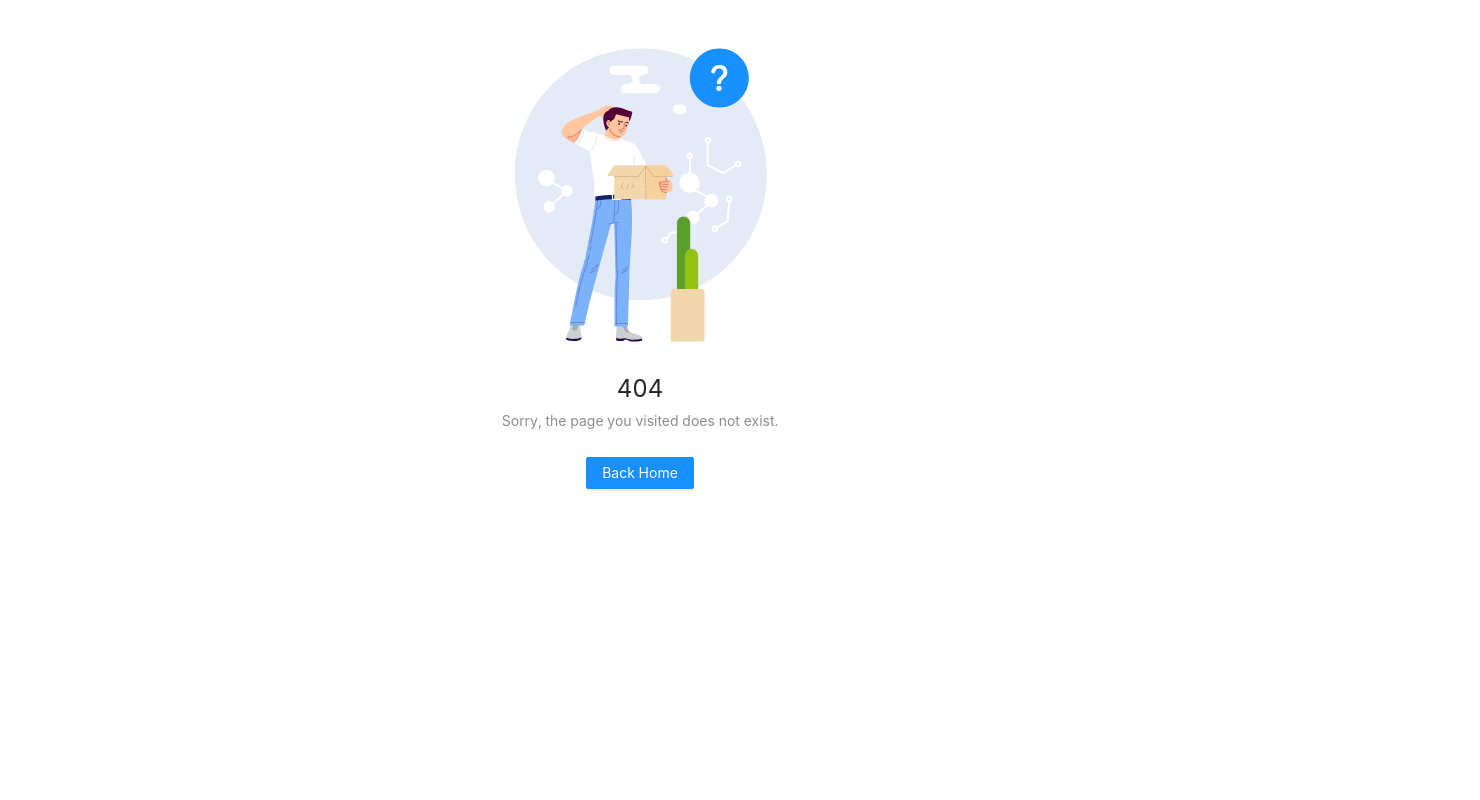
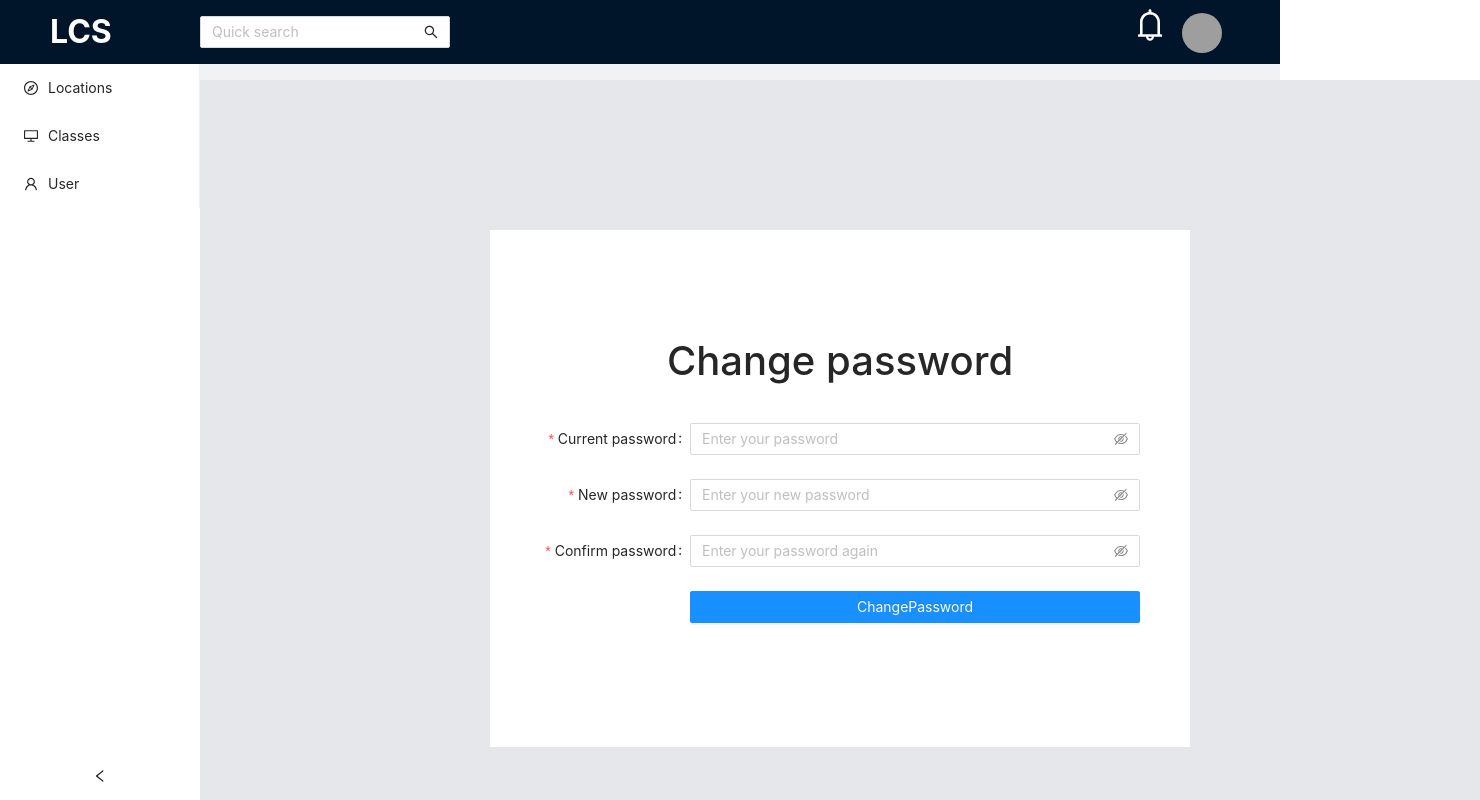
Before and after one commit to welab2022/LCS2-Frontend, a React (Create React App) app: page /changepassword in a window 1280 px wide. Before the commit this address had no page. Shown: the top 800 px of the page, 1480 px wide, since content can reach past the window. Built offline with nearby package versions, Linux system fonts and the light colour scheme; grey boxes are pictures that could not be loaded.

Commit message:
user can login, logout, list user, add user, reset password

```diff
--- a/src/App.js
+++ b/src/App.js
@@ -5,6 +5,8 @@ import { Login } from "./Pages/Login";
 import { PrivatePage } from "./Pages/PrivatePage";
 import { NotFound } from "./Pages/NotFound";
 import { Users } from "./Pages/Users";
+import { ChangePassword } from "./Pages/ChangePassword";
+import { AddUser } from "./Pages/AddUser";
 
 const App = () => {
   return (
@@ -13,7 +15,7 @@ const App = () => {
         path="/"
         element={
           <PrivatePage>
-            <Locations />
+            <Users />
           </PrivatePage>
         }
       ></Route>
@@ -33,7 +35,16 @@ const App = () => {
           </PrivatePage>
         }
       />
+      <Route
+        path="users/add"
+        element={
+          <PrivatePage>
+            <AddUser></AddUser>
+          </PrivatePage>
+        }
+      />
       <Route path="/login" element={<Login />} />
+      <Route path="/changepassword" element={<ChangePassword />} />
       <Route path="*" element={<NotFound />}></Route>
     </Routes>
   );
--- a/src/Layout/Header.jsx
+++ b/src/Layout/Header.jsx
@@ -3,20 +3,30 @@ import { SearchOutlined, BellOutlined } from "@ant-design/icons";
 import { Layout, AutoComplete, Input, Avatar, Menu, Dropdown } from "antd";
 import { useNavigate } from "react-router-dom";
 import useLocalStore from "../hook/useLocalStorage";
+import { usePost } from "../api";
 
 export const Header = () => {
   let navigate = useNavigate();
-  const { name } = useLocalStore();
+  const { name, email } = useLocalStore();
+  const { fetchPost } = usePost();
 
   const opts = [
     {
       title: "Logout",
       cb: () => {
+        fetchPost("auth/logout", {
+          email: email,
+        });
         window.localStorage.removeItem("email");
-        window.localStorage.removeItem("API");
         window.localStorage.removeItem("name");
 
         navigate("/");
+      },
+    },
+    {
+      title: "Change password",
+      cb: () => {
+        navigate("/changepassword");
       },
     },
   ];
--- /dev/null
+++ b/src/Pages/AddUser.jsx
@@ -0,0 +1,111 @@
+import React from "react";
+import { Button, Form, Input, notification } from "antd";
+import { useNavigate } from "react-router-dom";
+import { usePost } from "../api";
+import { Layout } from "../Layout/Layout";
+
+export const AddUser = () => {
+  let navigate = useNavigate();
+  const { fetchPost, isLoading, result } = usePost();
+  const openNotificationWithIcon = (type, message = "", des = "") => {
+    notification[type]({
+      message: message,
+      description: des,
+    });
+  };
+  const onFinish = (values) => {
+    fetchPost("auth/adduser", values);
+  };
+  React.useEffect(() => {
+    if (result.Status === "error") {
+      openNotificationWithIcon("error", result.Message);
+    } else if (result.Status === "User added!") {
+      openNotificationWithIcon("success", "Add user successfully");
+      navigate("/");
+    }
+  }, [result, navigate]);
+  return (
+    <Layout>
+      <div className="relative w-screen min-h-screen m-0 p-0 bg-[#e5e7eb]">
+        <div className="absolute w-[700px] m-auto top-[150px] left-0 right-0 pt-[100px] pb-[100px] pl-[50px] pr-[50px] bg-[white]">
+          <h1 className="text-center text-[40px] mb-[30px]">Change password</h1>
+
+          <Form
+            name="AddUser"
+            labelCol={{ span: 6 }}
+            wrapperCol={{ span: 18 }}
+            initialValues={{ remember: true }}
+            onFinish={onFinish}
+            autoComplete="off"
+          >
+            <Form.Item
+              label="Email"
+              name="email"
+              rules={[
+                {
+                  required: true,
+                  message: "Please input your email",
+                  min: 8,
+                },
+              ]}
+            >
+              <Input type="email" placeholder="Enter your email" />
+            </Form.Item>
+
+            <Form.Item
+              label="First name"
+              name="first_name"
+              rules={[
+                {
+                  required: true,
+                  message: "Please input first name",
+                },
+              ]}
+            >
+              <Input placeholder="Enter your first name" />
+            </Form.Item>
+            <Form.Item
+              label="Last name"
+              name="last_name"
+              rules={[
+                {
+                  required: true,
+                  message: "Please input last name",
+                },
+              ]}
+            >
+              <Input placeholder="Enter your last name" />
+            </Form.Item>
+
+            <Form.Item
+              label="Password"
+              name="password"
+              rules={[
+                {
+                  required: true,
+                  message:
+                    "Please input password again with minimum 8 character!",
+                  min: 8,
+                },
+              ]}
+            >
+              <Input.Password placeholder="Enter your password again" />
+            </Form.Item>
+
+            <Form.Item wrapperCol={{ offset: 6, span: 18 }}>
+              <Button
+                id="AddUser"
+                type="primary"
+                htmlType="submit"
+                style={{ width: "100%" }}
+                loading={isLoading}
+              >
+                AddUser
+              </Button>
+            </Form.Item>
+          </Form>
+        </div>
+      </div>
+    </Layout>
+  );
+};
--- /dev/null
+++ b/src/Pages/ChangePassword.jsx
@@ -0,0 +1,113 @@
+import React from "react";
+import { Button, Form, Input, notification } from "antd";
+import { useNavigate } from "react-router-dom";
+import { usePost } from "../api";
+import { Layout } from "../Layout/Layout";
+import useLocalStore from "../hook/useLocalStorage";
+
+export const ChangePassword = () => {
+  let navigate = useNavigate();
+  const { email } = useLocalStore();
+  const { fetchPost, isLoading, result } = usePost();
+  const openNotificationWithIcon = (type, message = "", des = "") => {
+    notification[type]({
+      message: message,
+      description: des,
+    });
+  };
+  const onFinish = (values) => {
+    console.log({ values });
+    if (values.new_password !== values.confirm_password) {
+      openNotificationWithIcon("warning", "New password not match");
+      return;
+    }
+    delete values.confirm_password;
+    fetchPost("auth/changepwd", {
+      email: email,
+      ...values,
+    });
+  };
+  React.useEffect(() => {
+    if (result.error) {
+      openNotificationWithIcon("error", "Fail to change password");
+    }
+    if (result.Status) {
+      openNotificationWithIcon("success", "Password changed successfully");
+      navigate("/");
+    }
+  }, [result, navigate]);
+  return (
+    <Layout>
+      <div className="relative w-screen min-h-screen m-0 p-0 bg-[#e5e7eb]">
+        <div className="absolute w-[700px] m-auto top-[150px] left-0 right-0 pt-[100px] pb-[100px] pl-[50px] pr-[50px] bg-[white]">
+          <h1 className="text-center text-[40px] mb-[30px]">Change password</h1>
+
+          <Form
+            name="changePassword"
+            labelCol={{ span: 6 }}
+            wrapperCol={{ span: 18 }}
+            initialValues={{ remember: true }}
+            onFinish={onFinish}
+            autoComplete="off"
+          >
+            <Form.Item
+              label="Current password"
+              name="old_password"
+              rules={[
+                {
+                  required: true,
+                  message:
+                    "Please input your password with minimum 8 character!",
+                  min: 8,
+                },
+              ]}
+            >
+              <Input.Password placeholder="Enter your password" />
+            </Form.Item>
+
+            <Form.Item
+              label="New password"
+              name="new_password"
+              rules={[
+                {
+                  required: true,
+                  message:
+                    "Please input new password with minimum 8 character!",
+                  min: 8,
+                },
+              ]}
+            >
+              <Input.Password placeholder="Enter your new password" />
+            </Form.Item>
+            <Form.Item
+              label="Confirm password"
+              name="confirm_password"
+              rules={[
+                {
+                  required: true,
+                  message:
+                    "Please input password again with minimum 8 character!",
+                  min: 8,
+                },
+              ]}
+            >
+              <Input.Password placeholder="Enter your password again" />
+            </Form.Item>
+
+            <Form.Item wrapperCol={{ offset: 6, span: 18 }}>
+              <Button
+                id="ChangePassword"
+                type="primary"
+                htmlType="submit"
+                style={{ width: "100%" }}
+                loading={isLoading}
+              >
+                ChangePassword
+              </Button>
+            </Form.Item>
+          </Form>
+        </div>
+      </div>
+    </Layout>
+  );
+};
--- a/src/Pages/Locations.jsx
+++ b/src/Pages/Locations.jsx
@@ -22,7 +22,6 @@ export const Locations = () => {
     });
   };
 
-  const addUser = () => {};
   const columns = [
     {
       title: "LocationID",
@@ -95,9 +94,7 @@ export const Locations = () => {
           {" "}
           Export to PDF{" "}
         </Button>
-        <Button onClick={addUser} type="primary" danger>
-          add user
-        </Button>
+
         <div ref={componentRef}>
           <Table
             loading={isLoading}
--- a/src/Pages/Login.jsx
+++ b/src/Pages/Login.jsx
@@ -7,26 +7,7 @@ export const Login = () => {
   let navigate = useNavigate();
   const { fetchPost, isLoading, isError, result } = usePost();
   const onFinish = (values) => {
-    const data = fetchPost("auth/signin", values);
-
-    // const response = await fetch("http://localhost:8081/api/auth/signin", {
-    //   method: "POST",
-    //   headers: {
-    //     "Content-type": "application/json",
-    //     "X-API-Key": "sWOmNsF8Ht9lE9wMU9cW7w==n",
-    //   },
-    //   credentials: "include",
-    //   body: JSON.stringify(values),
-    // }).then((res) => res.json());
-    // console.log(response);
-    // const listUser = await fetch("http://localhost:8081/api/auth/listusers", {
-    //   headers: {
-    //     "Content-type": "application/json",
-    //     "X-API-Key": "sWOmNsF8Ht9lE9wMU9cW7w==n",
-    //   },
-    //   credentials: "include",
-    // });
-    // console.log({ listUser });
+    fetchPost("auth/signin", values);
   };
   React.useEffect(() => {
     if (result.Status === "success") {
--- a/src/Pages/Users.jsx
+++ b/src/Pages/Users.jsx
@@ -1,13 +1,26 @@
 import { ExclamationCircleOutlined } from "@ant-design/icons";
-import { Breadcrumb, Space, Table, Button, Modal } from "antd";
+import { Breadcrumb, Space, Table, Button, Modal, notification } from "antd";
 import React from "react";
-import { useGet } from "../api";
+import { useGet, usePost } from "../api";
+import { useNavigate } from "react-router-dom";
 
 import { Layout } from "../Layout/Layout";
 
 export const Users = () => {
+  let navigate = useNavigate();
+  const {
+    fetchPost,
+    isLoading: resetPasswordLoading,
+    result: resetPasswordResult,
+  } = usePost();
   const { confirm } = Modal;
-  const { fetchGet, isLoading, isError, result } = useGet();
+  const { fetchGet, isLoading, result } = useGet();
+  const openNotificationWithIcon = (type, message = "", des = "") => {
+    notification[type]({
+      message: message,
+      description: des,
+    });
+  };
   const showConfirm = () => {
     confirm({
       title: "Do you Want to delete this loaction?",
@@ -20,8 +33,11 @@ export const Users = () => {
       },
     });
   };
-
-  const addUser = () => {};
+  const resetPassword = (email) => {
+    fetchPost("auth/resetpwd", {
+      email: email,
+    });
+  };
   const columns = [
     {
       title: "User",
@@ -43,7 +59,9 @@ export const Users = () => {
       key: "action",
       render: (_, record) => (
         <Space size="middle">
-          <Button>update</Button>
+          <Button onClick={() => resetPassword(record.email)}>
+            Reset password
+          </Button>
           <Button onClick={showConfirm}>Delete</Button>
         </Space>
       ),
@@ -51,18 +69,26 @@ export const Users = () => {
   ];
   React.useEffect(() => {
     fetchGet("auth/listusers");
+    // eslint-disable-next-line
   }, []);
-  console.log({ result });
+  React.useEffect(() => {
+    if (resetPasswordResult.error) {
+      openNotificationWithIcon("error", resetPasswordResult.error);
+    }
+  }, [resetPasswordResult]);
   return (
     <Layout>
       <Breadcrumb style={{ marginLeft: "16px" }}>
         <Breadcrumb.Item>Users</Breadcrumb.Item>
       </Breadcrumb>
       <div className="p-[24px] min-h-[360px] bg-white m-[24px]">
+        <Button onClick={() => navigate("/users/add")} type="primary" danger>
+          add user
+        </Button>
         <div>
           {result && (
             <Table
-              loading={isLoading}
+              loading={isLoading || resetPasswordLoading}
               columns={columns}
               dataSource={result.error ? null : result}
             />
```
